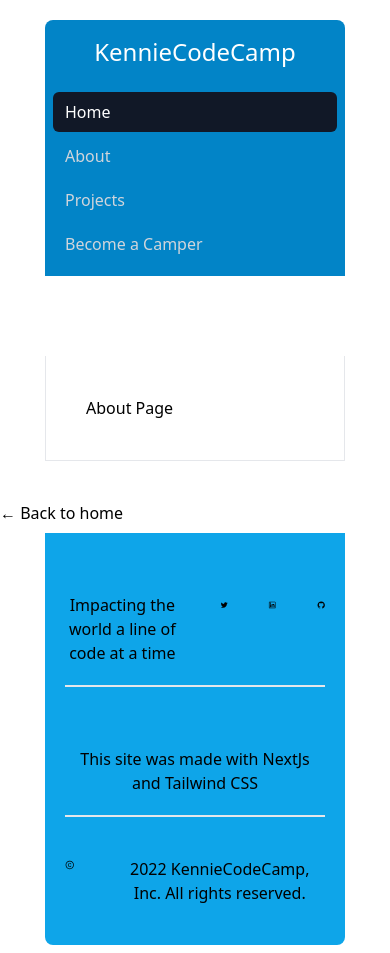
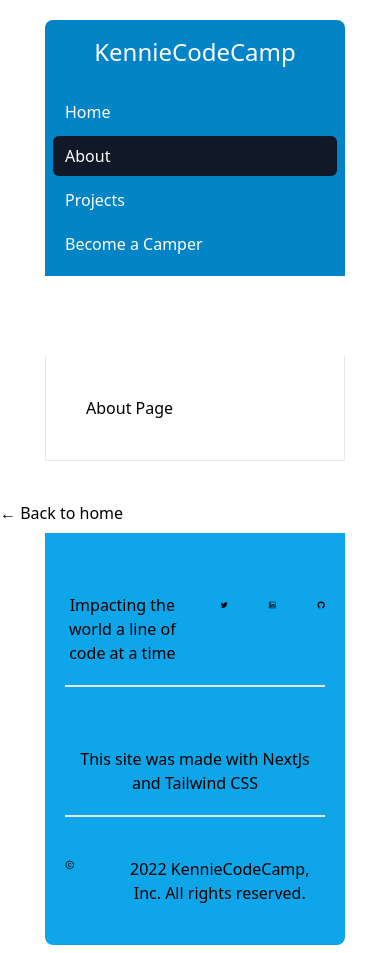
Before and after one commit to kennie-larkson/nextjs-blog, a Next.js app: page /about in a window 390 px wide. Built offline with nearby package versions, Linux system fonts and the light colour scheme.

Commit message:
set the href property of navbar anchor elements for Mobile

```diff
--- a/components/navbar.js
+++ b/components/navbar.js
@@ -1,52 +1,58 @@
 const Navbar = ({ form, home, projects, about, title }) => {
   return (
-    <nav className="phone:container navbar mt-5 mx-20 rounded-t-lg navbar-light bg-sky-600">
+    <nav className="phone:container navbar mt-5 mx-20 rounded-t-lg bg-sky-600">
       {/* <div className="container mx-5 px-2 sm:px-6 lg:px-8">
         <div className="relative flex items-center justify-between h-16"> */}
       <div className=" flex items-center gap-96 justify-center sm:items-stretch sm:justify-start h-16">
-        <div className=" text-2xl my-0  font-medium  text-white  px-3 py-2">
+        <div className=" text-2xl text-center font-medium  text-white  px-3 py-2">
           {title}
         </div>
         <div className="hidden sm:block sm:ml-6">
           <div className="flex space-x-4 space-y-4">
             <a
               href="/"
-              className={`${
-                home ? "bg-gray-900" : null
-              } hover:bg-gray-700 text-white px-3 py-2 rounded-md text-sm font-medium`}
-              aria-current="page"
+              className={
+                home
+                  ? "bg-gray-900 text-white block px-3 py-2 rounded-md text-base font-medium"
+                  : "text-white block px-3 py-2 rounded-md text-base font-medium"
+              }
+              //aria-current="page"
             >
               Home
             </a>
 
             <a
               href="/about"
-              className={`${
-                about ? "bg-gray-900" : null
-              } hover:bg-gray-700 text-white px-3 py-2 rounded-md text-sm font-medium`}
+              className={
+                about
+                  ? "bg-gray-900 text-white block px-3 py-2 rounded-md text-base font-medium"
+                  : "text-white block px-3 py-2 rounded-md text-base font-medium"
+              }
             >
               About
             </a>
 
             <a
               href="/projects"
-              className={`${
-                projects ? "bg-gray-900" : null
-              } hover:bg-gray-700 text-white px-3 py-2 rounded-md text-sm font-medium`}
+              className={
+                projects
+                  ? "bg-gray-900 text-white block px-3 py-2 rounded-md text-base font-medium"
+                  : "text-white block px-3 py-2 rounded-md text-base font-medium"
+              }
             >
               Projects
             </a>
 
-            {!form ? (
-              <a
-                href="/signupform"
-                className="text-white hover:bg-gray-700 hover:text-white px-3 py-2 rounded-md text-sm font-medium"
-              >
-                Become a Camper
-              </a>
-            ) : (
-              <></>
-            )}
+            <a
+              href="/signupform"
+              className={
+                form
+                  ? "bg-gray-900 text-white block px-3 py-2 rounded-md text-base font-medium"
+                  : "text-white block px-3 py-2 rounded-md text-base font-medium"
+              }
+            >
+              Become a Camper
+            </a>
           </div>
         </div>
       </div>
@@ -58,30 +64,49 @@ const Navbar = ({ form, home, projects, about, title }) => {
         <div className="px-2 pt-2 pb-3 space-y-1">
           {/* Current: "bg-gray-900 text-white", Default: "text-gray-300 hover:bg-gray-700 hover:text-white" */}
           <a
-            href="#"
-            className="bg-gray-900 text-white block px-3 py-2 rounded-md text-base font-medium"
-            aria-current="page"
+            href="/"
+            className={
+              home
+                ? "bg-gray-900 text-white block px-3 py-2 rounded-md text-base font-medium"
+                : "text-white block px-3 py-2 rounded-md text-base font-medium"
+            }
+            //aria-current="page"
           >
             Home
           </a>
 
           <a
-            href="#"
-            className="text-gray-300 hover:bg-gray-700 hover:text-white block px-3 py-2 rounded-md text-base font-medium"
+            href="/about"
+            className={
+              about
+                ? "bg-gray-900 text-white block px-3 py-2 rounded-md text-base font-medium"
+                : "text-white block px-3 py-2 rounded-md text-base font-medium"
+            }
+            //aria-current="page"
           >
             About
           </a>
 
           <a
-            href="#"
-            className="text-gray-300 hover:bg-gray-700 hover:text-white block px-3 py-2 rounded-md text-base font-medium"
+            href="/projects"
+            className={
+              projects
+                ? "bg-gray-900 text-white block px-3 py-2 rounded-md text-base font-medium"
+                : "text-white block px-3 py-2 rounded-md text-base font-medium"
+            }
+            //aria-current="page"
           >
             Projects
           </a>
 
           <a
-            href="#"
-            className="text-gray-300 hover:bg-gray-700 hover:text-white block px-3 py-2 rounded-md text-base font-medium"
+            href="/signupform"
+            className={
+              form
+                ? "bg-gray-900 text-white block px-3 py-2 rounded-md text-base font-medium"
+                : "text-white block px-3 py-2 rounded-md text-base font-medium"
+            }
+            //aria-current="page"
           >
             Become a Camper
           </a>
```
